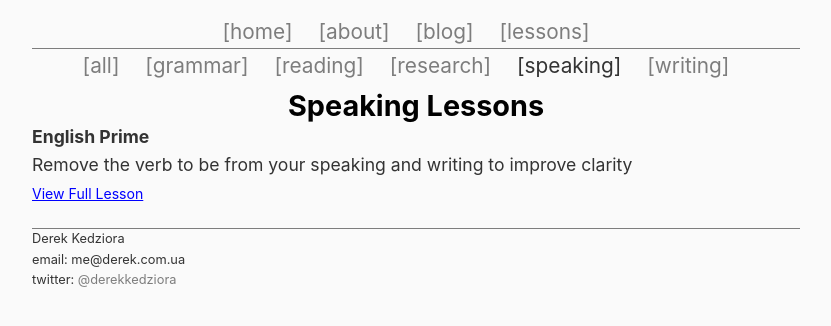
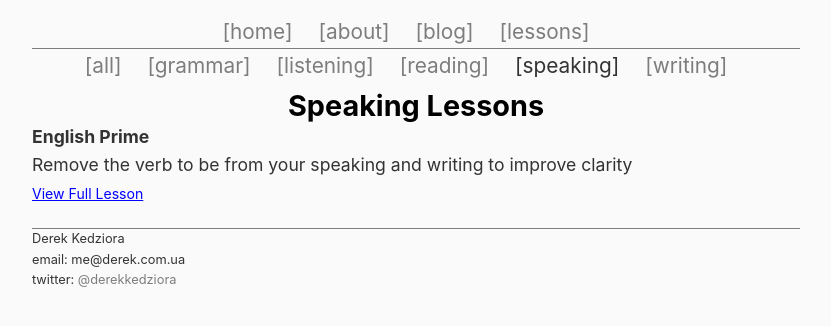
Before and after one commit to ZeroDeth/derekkedziora.github.io, a Jekyll site: the page built from pages/lesson-type-pages/lesson-type-speaking.html, in a window 1280 px wide. Shown: the top 326 px of the page, without its empty margins (224-1055 px from the left). Built offline with Jekyll 4.4.1, drawn with Linux system fonts in a browser that asks for light colours.

Commit message:
listening lesson type added

```diff
--- a/pages/lesson-type-pages/lesson-type-grammar.html
+++ b/pages/lesson-type-pages/lesson-type-grammar.html
@@ -7,8 +7,8 @@ permalink: "/lessons/grammar/"
 <ul id='lesson-type-bar'>
 <li><a href="/lessons/">[all]</a></li>
 <li>[grammar]</li>
+<li><a href="/lessons/listening/">[listening]</a></li>
 <li><a href="/lessons/reading/">[reading]</a></li>
-<li><a href="/lessons/research/">[research]</a></li>
 <li><a href="/lessons/speaking/">[speaking]</a></li>
 <li><a href="/lessons/writing/">[writing]</a></li>
 </ul>
--- a/pages/lesson-type-pages/lesson-type-reading.html
+++ b/pages/lesson-type-pages/lesson-type-reading.html
@@ -7,8 +7,8 @@ permalink: "/lessons/reading/"
 <ul id='lesson-type-bar'>
 <li><a href="/lessons/">[all]</a></li>
 <li><a href="/lessons/grammar/">[grammar]</a></li>
+<li><a href="/lessons/listening/">[listening]</a></li>
 <li>[reading]</li>
-<li><a href="/lessons/research/">[research]</a></li>
 <li><a href="/lessons/speaking/">[speaking]</a></li>
 <li><a href="/lessons/writing/">[writing]</a></li>
 </ul>
--- a/pages/lesson-type-pages/lesson-type-speaking.html
+++ b/pages/lesson-type-pages/lesson-type-speaking.html
@@ -7,8 +7,8 @@ permalink: "/lessons/speaking/"
 <ul id='lesson-type-bar'>
 <li><a href="/lessons/">[all]</a></li>
 <li><a href="/lessons/grammar/">[grammar]</a></li>
+<li><a href="/lessons/listening/">[listening]</a></li>
 <li><a href="/lessons/reading/">[reading]</a></li>
-<li><a href="/lessons/research/">[research]</a></li>
 <li>[speaking]</li>
 <li><a href="/lessons/writing/">[writing]</a></li>
 </ul>
--- a/pages/lesson-type-pages/lesson-type-writing.html
+++ b/pages/lesson-type-pages/lesson-type-writing.html
@@ -7,8 +7,8 @@ permalink: "/lessons/writing/"
 <ul id='lesson-type-bar'>
 <li><a href="/lessons/">[all]</a></li>
 <li><a href="/lessons/grammar/">[grammar]</a></li>
+<li><a href="/lessons/listening/">[listening]</a></li>
 <li><a href="/lessons/reading/">[reading]</a></li>
-<li><a href="/lessons/research/">[research]</a></li>
 <li><a href="/lessons/speaking/">[speaking]</a></li>
 <li>[writing]</li>
 </ul>
```
Also changed, not shown: pages/lesson-type-pages/lesson-type-listening.html (renamed from pages/lesson-type-pages/lesson-type-research.html).
